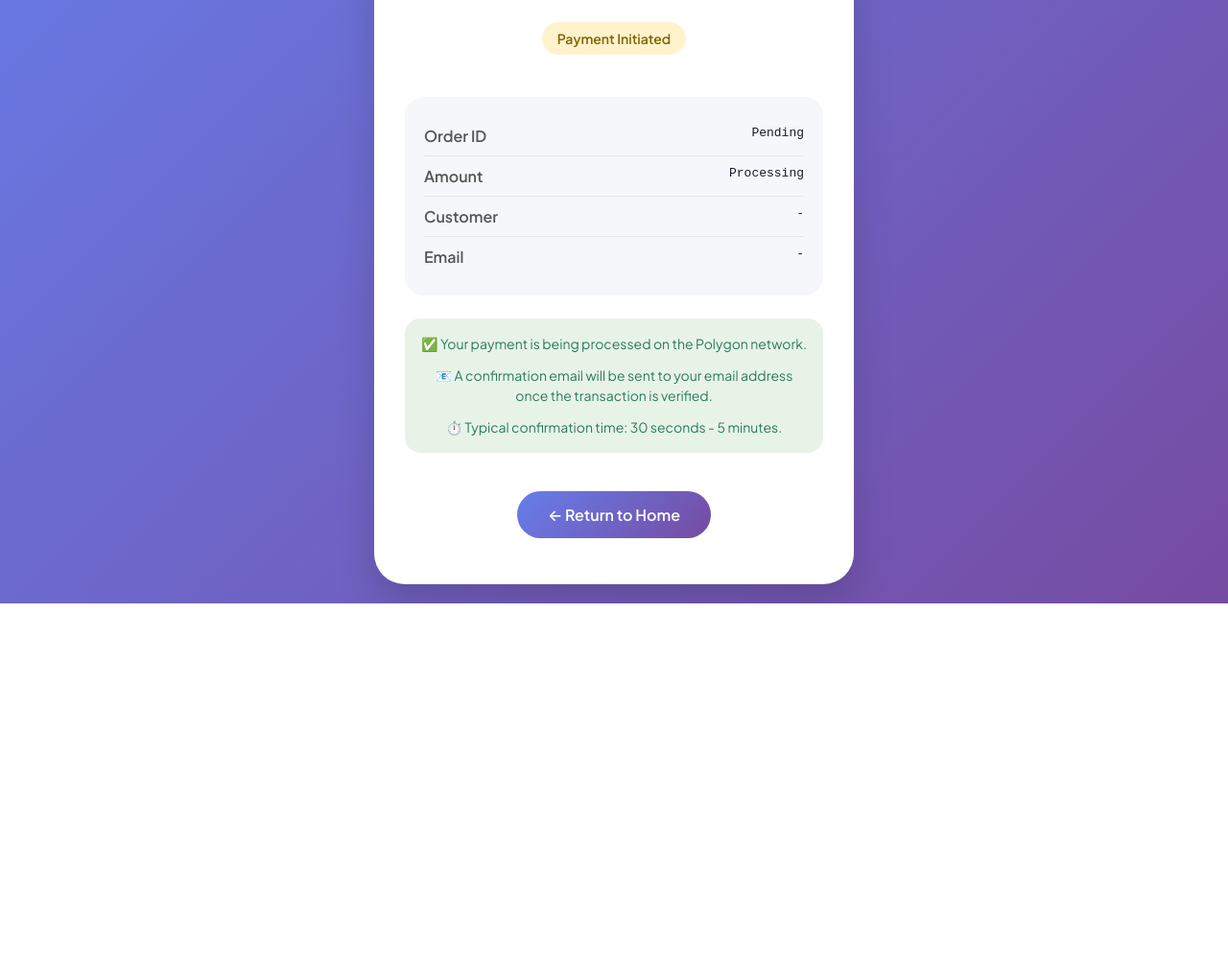
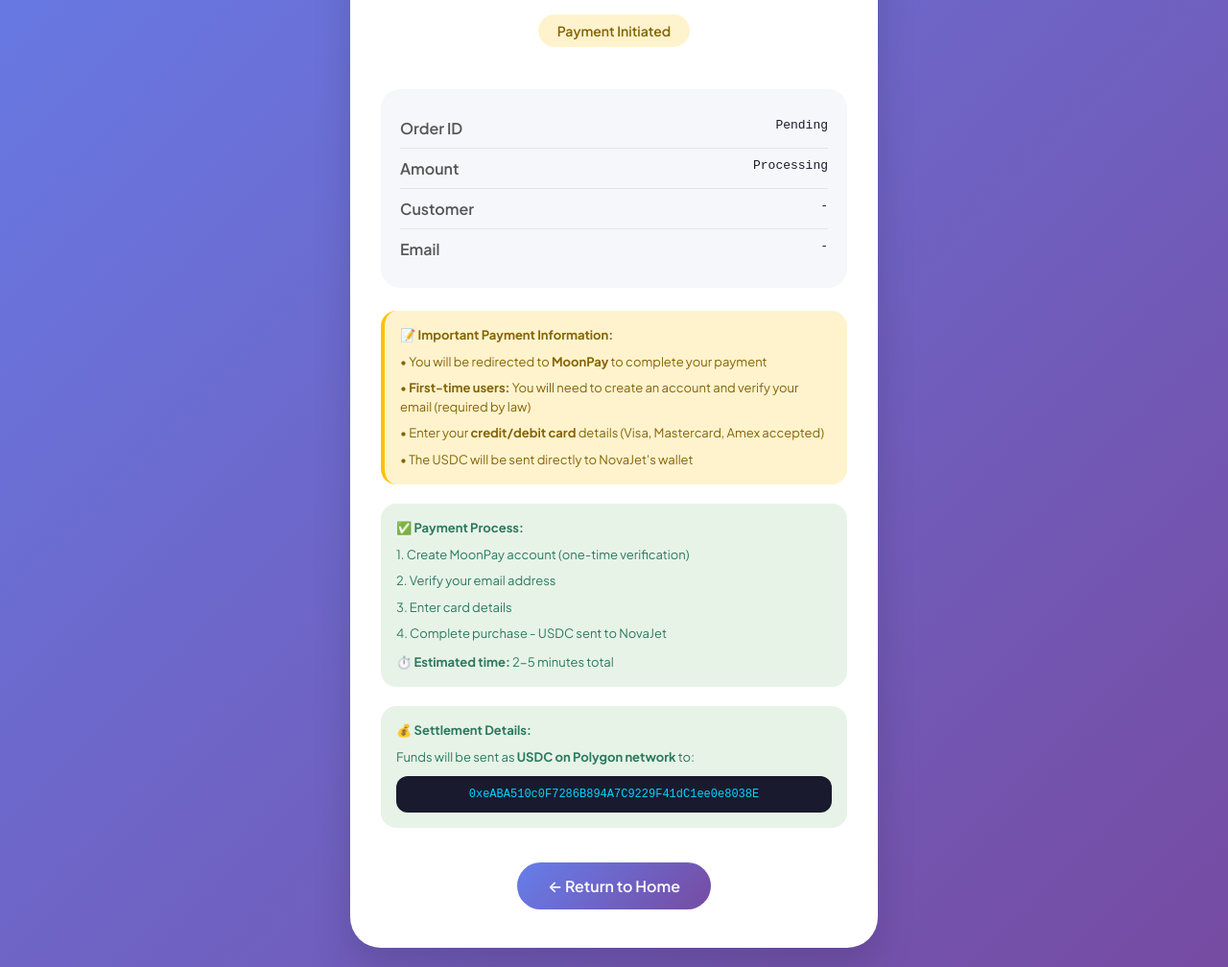
Before and after one commit to teramay55-debug/novajet-paygate, a plain HTML site: page success.html in a window 1280 px wide. Shown: the part 267-1275 px from the top of the page at 96% size. Before the commit the page ends 896 px from the top, so only its background shows below. Drawn offline with Linux system fonts and the light colour scheme.

Commit message:
Update success.html

```diff
--- a/success.html
+++ b/success.html
@@ -23,14 +23,14 @@
         }
 
         .container {
-            max-width: 500px;
+            max-width: 550px;
             width: 100%;
         }
 
         .success-card {
             background: white;
             border-radius: 32px;
-            padding: 48px 32px;
+            padding: 40px 32px;
             text-align: center;
             box-shadow: 0 20px 40px rgba(0,0,0,0.15);
         }
@@ -87,7 +87,7 @@
             display: inline-block;
             background: #fff3cd;
             color: #856404;
-            padding: 8px 16px;
+            padding: 8px 20px;
             border-radius: 50px;
             font-size: 14px;
             font-weight: 600;
@@ -98,13 +98,39 @@
             background: #e8f3e8;
             border-radius: 16px;
             padding: 16px;
-            margin: 24px 0;
+            margin: 20px 0;
+            text-align: left;
         }
 
         .message-box p {
             color: #2a7a5e;
-            font-size: 14px;
+            font-size: 13px;
             line-height: 1.5;
+            margin-bottom: 8px;
+        }
+
+        .message-box p:last-child {
+            margin-bottom: 0;
+        }
+
+        .warning-box {
+            background: #fff3cd;
+            border-radius: 16px;
+            padding: 16px;
+            margin: 20px 0;
+            text-align: left;
+            border-left: 4px solid #ffc107;
+        }
+
+        .warning-box p {
+            color: #856404;
+            font-size: 13px;
+            line-height: 1.5;
+            margin-bottom: 8px;
+        }
+
+        .warning-box p:last-child {
+            margin-bottom: 0;
         }
 
         .btn-home {
@@ -117,6 +143,10 @@
             display: inline-block;
             transition: transform 0.2s;
             margin-top: 16px;
+        }
+
+        .btn-home:hover {
+            transform: translateY(-2px);
         }
 
         .spinner {
@@ -138,9 +168,21 @@
             display: none;
         }
 
+        .wallet-address {
+            background: #1a1a2e;
+            color: #00d4ff;
+            padding: 12px;
+            border-radius: 12px;
+            font-family: monospace;
+            font-size: 12px;
+            word-break: break-all;
+            text-align: center;
+            margin-top: 10px;
+        }
+
         @media (max-width: 480px) {
             .success-card {
-                padding: 32px 20px;
+                padding: 28px 20px;
             }
             .info-row {
                 flex-direction: column;
@@ -156,9 +198,9 @@
 <body>
     <div class="container">
         <div class="success-card">
-            <div class="success-icon">⏳</div>
-            <h1>Payment Processing</h1>
-            <p class="subtitle">We're confirming your payment</p>
+            <div class="success-icon" id="statusIcon">⏳</div>
+            <h1 id="statusTitle">Payment Processing</h1>
+            <p class="subtitle" id="statusSubtitle">We're confirming your payment</p>
 
             <div class="spinner" id="spinner"></div>
 
@@ -184,10 +226,30 @@
                     </div>
                 </div>
 
+                <!-- MoonPay Processing Information -->
+                <div class="warning-box">
+                    <p><strong>📝 Important Payment Information:</strong></p>
+                    <p>• You will be redirected to <strong>MoonPay</strong> to complete your payment</p>
+                    <p>• <strong>First-time users:</strong> You will need to create an account and verify your email (required by law)</p>
+                    <p>• Enter your <strong>credit/debit card</strong> details (Visa, Mastercard, Amex accepted)</p>
+                    <p>• The USDC will be sent directly to NovaJet's wallet</p>
+                </div>
+
                 <div class="message-box">
-                    <p>✅ Your payment is being processed on the Polygon network.</p>
-                    <p style="margin-top: 12px;">📧 A confirmation email will be sent to your email address once the transaction is verified.</p>
-                    <p style="margin-top: 12px;">⏱️ Typical confirmation time: 30 seconds - 5 minutes.</p>
+                    <p><strong>✅ Payment Process:</strong></p>
+                    <p>1. Create MoonPay account (one-time verification)</p>
+                    <p>2. Verify your email address</p>
+                    <p>3. Enter card details</p>
+                    <p>4. Complete purchase - USDC sent to NovaJet</p>
+                    <p style="margin-top: 10px;"><strong>⏱️ Estimated time:</strong> 2-5 minutes total</p>
+                </div>
+
+                <div class="message-box">
+                    <p><strong>💰 Settlement Details:</strong></p>
+                    <p>Funds will be sent as <strong>USDC on Polygon network</strong> to:</p>
+                    <div class="wallet-address">
+                        0xeABA510c0F7286B894A7C9229F41dC1ee0e8038E
+                    </div>
                 </div>
             </div>
 
@@ -196,14 +258,19 @@
     </div>
 
     <script>
+        // Parse URL parameters
         const urlParams = new URLSearchParams(window.location.search);
         const orderId = urlParams.get('order');
+        const transactionId = urlParams.get('transactionId');
+        const status = urlParams.get('status');
 
+        // Get stored data from sessionStorage
         const storedOrderId = sessionStorage.getItem('lastOrderId');
         const storedAmount = sessionStorage.getItem('lastAmount');
         const storedName = sessionStorage.getItem('lastCustomerName');
         const storedEmail = sessionStorage.getItem('lastCustomerEmail');
 
+        // DOM elements
         const orderIdSpan = document.getElementById('orderId');
         const amountSpan = document.getElementById('amount');
         const nameSpan = document.getElementById('customerName');
@@ -211,7 +278,11 @@
         const spinnerEl = document.getElementById('spinner');
         const contentEl = document.getElementById('content');
         const statusBadge = document.getElementById('statusBadge');
+        const statusIcon = document.getElementById('statusIcon');
+        const statusTitle = document.getElementById('statusTitle');
+        const statusSubtitle = document.getElementById('statusSubtitle');
 
+        // Display order information
         const displayOrderId = orderId || storedOrderId || 'Pending';
         orderIdSpan.textContent = displayOrderId;
 
@@ -224,6 +295,32 @@
         if (storedName) nameSpan.textContent = storedName;
         if (storedEmail) emailSpan.textContent = storedEmail;
 
+        // Check payment status
+        if (status === 'success' || transactionId) {
+            // Payment was successful
+            setTimeout(() => {
+                spinnerEl.classList.add('hidden');
+                contentEl.classList.remove('hidden');
+                statusBadge.textContent = 'Payment Successful!';
+                statusBadge.style.background = '#d4edda';
+                statusBadge.style.color = '#155724';
+                statusIcon.textContent = '✅';
+                statusTitle.textContent = 'Payment Successful!';
+                statusSubtitle.textContent = 'Your booking is being processed';
+            }, 1000);
+        } else if (status === 'cancelled') {
+            setTimeout(() => {
+                spinnerEl.classList.add('hidden');
+                contentEl.classList.remove('hidden');
+                statusBadge.textContent = 'Payment Cancelled';
+                statusBadge.style.background = '#f8d7da';
+                statusBadge.style.color = '#721c24';
+                statusIcon.textContent = '❌';
+                statusTitle.textContent = 'Payment Cancelled';
+                statusSubtitle.textContent = 'You can try again';
+            }, 1000);
+        } else {
+            // Still processing - show spinner then content
             setTimeout(() => {
                 spinnerEl.classList.add('hidden');
                 contentEl.classList.remove('hidden');
@@ -234,6 +331,7 @@
                     statusBadge.style.color = '#155724';
                 }
 
+                // Clear session data after displaying
                 setTimeout(() => {
                     sessionStorage.removeItem('lastOrderId');
                     sessionStorage.removeItem('lastAmount');
@@ -241,6 +339,10 @@
                     sessionStorage.removeItem('lastCustomerEmail');
                 }, 5000);
             }, 2000);
+        }
+
+        console.log('Success page loaded. Order ID:', displayOrderId);
+        console.log('Payment status:', status || 'pending');
     </script>
 </body>
 </html>
```
Lines whose indentation alone changed are shown as unchanged.
